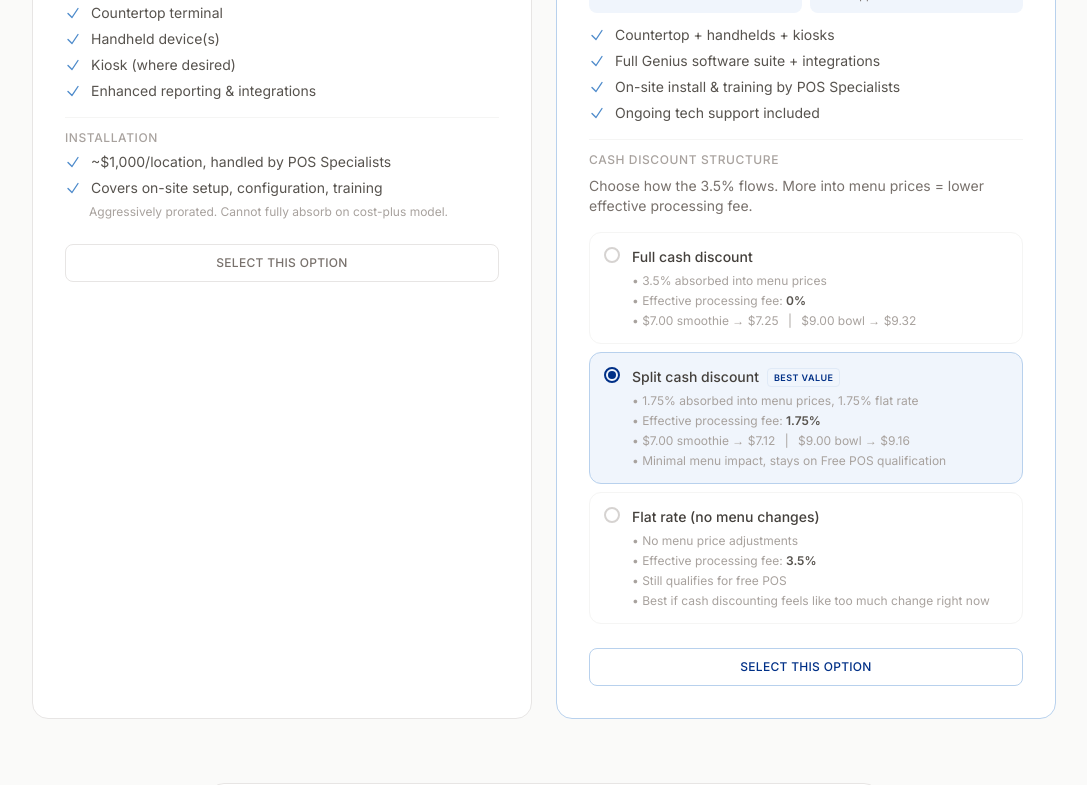
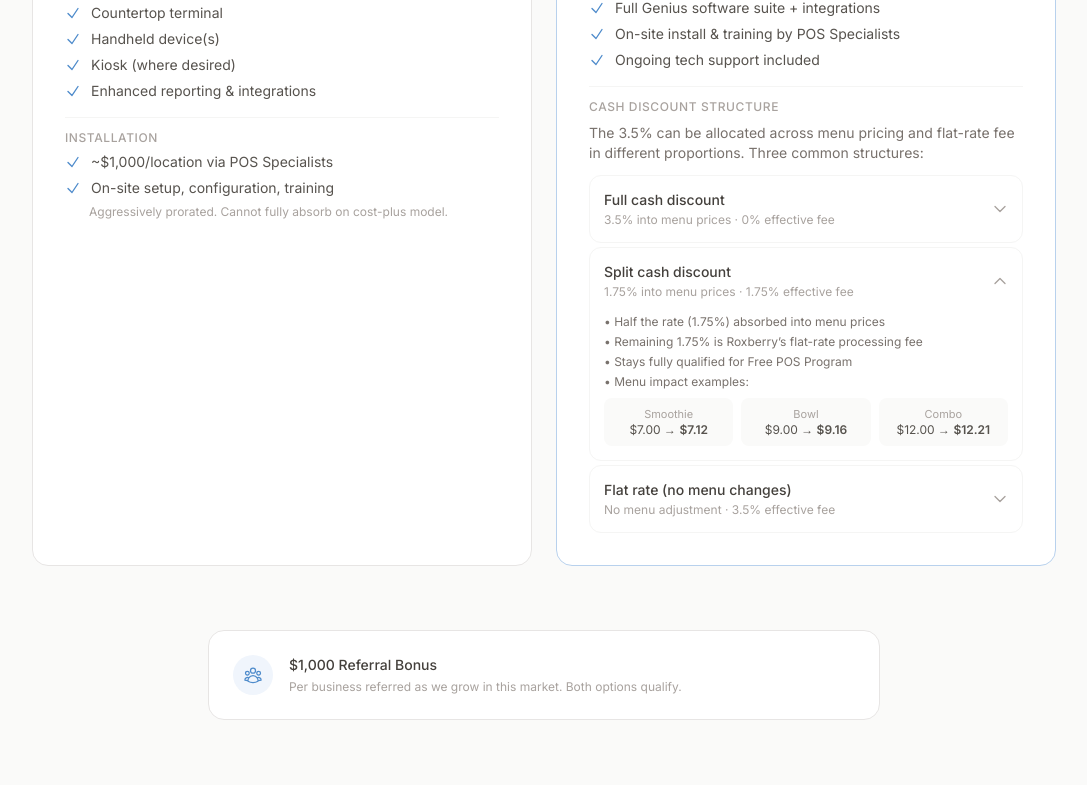
Before and after one commit to hunkygh/roxberry-proposal, a Next.js app: page / in a window 1280 px wide. Shown: the part 700-1485 px from the top of the page, without its empty margins (96-1183 px from the left). Built offline with nearby package versions, Linux system fonts and the light colour scheme.

Commit message:
informational only: remove all CTAs, add accordion drawers for CD structures

```diff
--- a/app/page.tsx
+++ b/app/page.tsx
@@ -1,15 +1,6 @@
 'use client'
 
-import { useState, useEffect, useCallback } from 'react'
-
-type PlanSelection = 'cost-plus' | 'free-pos' | null
-type CdStructure = 'full-cd' | 'split-cd' | 'flat-rate'
-
-interface StoredSelection {
-  plan: PlanSelection
-  cdStructure?: CdStructure
-  timestamp: string
-}
+import { useState } from 'react'
 
 const CheckIcon = () => (
   <svg className="w-4 h-4 text-gp-400 shrink-0 mt-0.5" fill="none" viewBox="0 0 24 24" strokeWidth={2} stroke="currentColor">
@@ -17,80 +8,16 @@ const CheckIcon = () => (
   </svg>
 )
 
-const StarIcon = () => (
-  <svg className="w-3.5 h-3.5" fill="currentColor" viewBox="0 0 20 20">
-    <path d="M9.049 2.927c.3-.921 1.603-.921 1.902 0l1.07 3.292a1 1 0 00.95.69h3.462c.969 0 1.371 1.24.588 1.81l-2.8 2.034a1 1 0 00-.364 1.118l1.07 3.292c.3.921-.755 1.688-1.54 1.118l-2.8-2.034a1 1 0 00-1.175 0l-2.8 2.034c-.784.57-1.838-.197-1.539-1.118l1.07-3.292a1 1 0 00-.364-1.118L2.98 8.72c-.783-.57-.38-1.81.588-1.81h3.461a1 1 0 00.951-.69l1.07-3.292z" />
+const ChevronIcon = ({ open }: { open: boolean }) => (
+  <svg className={`w-4 h-4 text-stone-400 shrink-0 transition-transform duration-200 ${open ? 'rotate-180' : ''}`} fill="none" viewBox="0 0 24 24" strokeWidth={2} stroke="currentColor">
+    <path strokeLinecap="round" strokeLinejoin="round" d="M19.5 8.25l-7.5 7.5-7.5-7.5" />
   </svg>
 )
 
-const RadioDot = ({ active }: { active: boolean }) => (
-  <div className={`w-4 h-4 rounded-full border-2 shrink-0 flex items-center justify-center transition-colors ${
-    active ? 'border-gp-500' : 'border-stone-300'
-  }`}>
-    {active && <div className="w-2 h-2 rounded-full bg-gp-500" />}
-  </div>
-)
+export default function Proposal() {
+  const [openDrawer, setOpenDrawer] = useState<string | null>('split-cd')
 
-export default function Proposal() {
-  const [plan, setPlan] = useState<PlanSelection>(null)
-  const [cdStructure, setCdStructure] = useState<CdStructure>('split-cd')
-  const [confirmed, setConfirmed] = useState(false)
-  const [showModal, setShowModal] = useState(false)
-  const [hydrated, setHydrated] = useState(false)
-
-  useEffect(() => {
-    try {
-      const raw = localStorage.getItem('roxberry-selection')
-      if (raw) {
-        const stored: StoredSelection = JSON.parse(raw)
-        setPlan(stored.plan)
-        if (stored.cdStructure) setCdStructure(stored.cdStructure)
-        setConfirmed(true)
-      }
-    } catch {}
-    setHydrated(true)
-  }, [])
-
-  const handleSelect = useCallback((option: PlanSelection) => {
-    if (confirmed) return
-    setPlan(option)
-    setShowModal(true)
-  }, [confirmed])
-
-  const handleConfirm = useCallback(() => {
-    const data: StoredSelection = {
-      plan,
-      cdStructure: plan === 'free-pos' ? cdStructure : undefined,
-      timestamp: new Date().toISOString(),
-    }
-    localStorage.setItem('roxberry-selection', JSON.stringify(data))
-    setConfirmed(true)
-    setShowModal(false)
-  }, [plan, cdStructure])
-
-  const handleReset = useCallback(() => {
-    localStorage.removeItem('roxberry-selection')
-    setPlan(null)
-    setCdStructure('split-cd')
-    setConfirmed(false)
-  }, [])
-
-  if (!hydrated) return null
-
-  const costPlusDimmed = confirmed && plan !== 'cost-plus'
-  const frePosDimmed = confirmed && plan !== 'free-pos'
-
-  const planLabel = plan === 'cost-plus'
-    ? 'Cost + Interchange (Flagship Match)'
-    : plan === 'free-pos'
-    ? 'Free POS Program'
-    : ''
-
-  const cdLabel = cdStructure === 'full-cd'
-    ? 'Full Cash Discount (0% effective fee)'
-    : cdStructure === 'split-cd'
-    ? 'Split Cash Discount (1.75% menu / 1.75% flat rate)'
-    : 'Flat Rate (3.5%)'
+  const toggle = (id: string) => setOpenDrawer(prev => prev === id ? null : id)
 
   return (
     <main className="min-h-screen px-4 py-12 sm:py-20">
@@ -107,41 +34,13 @@ export default function Proposal() {
 
         <div className="max-w-2xl mx-auto mb-12 animate-fade-in text-center">
           <p className="text-sm text-stone-500 leading-relaxed">
-            Two paths to the full Genius POS suite. Same equipment, same integrations, same support. The difference is how the economics work. Select whichever fits best.
+            Two paths to the full Genius POS suite. Same equipment, same integrations, same support. The difference is how the economics work.
           </p>
         </div>
 
-        {confirmed && (
-          <div className="mb-10 text-center animate-slide-down">
-            <div className="inline-flex items-center gap-2 bg-gp-50 border border-gp-200 rounded-full px-5 py-2.5 text-sm text-gp-600">
-              <svg className="w-4 h-4 text-gp-500" fill="none" viewBox="0 0 24 24" strokeWidth={2.5} stroke="currentColor">
-                <path strokeLinecap="round" strokeLinejoin="round" d="M9 12.75L11.25 15 15 9.75M21 12a9 9 0 11-18 0 9 9 0 0118 0z" />
-              </svg>
-              <span>
-                Selection confirmed{plan === 'free-pos' ? `: ${cdLabel}` : `: ${planLabel}`}.
-                Your Global Payments team will be in touch to finalize next steps.
-              </span>
-            </div>
-            <button
-              onClick={handleReset}
-              className="block mx-auto mt-3 text-xs text-stone-400 hover:text-stone-600 underline underline-offset-2 transition-colors"
-            >
-              Change selection
-            </button>
-          </div>
-        )}
-
         <div className="grid md:grid-cols-2 gap-6 mb-16">
 
-          <div
-            className={`relative rounded-2xl border bg-white p-8 transition-all duration-500 animate-fade-in stagger-1 ${
-              costPlusDimmed
-                ? 'opacity-40 scale-[0.98] pointer-events-none'
-                : confirmed && plan === 'cost-plus'
-                ? 'border-gp-300 shadow-sm ring-1 ring-gp-100'
-                : 'border-stone-200 hover:border-stone-300 hover:shadow-sm'
-            }`}
-          >
+          <div className="rounded-2xl border border-stone-200 bg-white p-8 animate-fade-in stagger-1">
             <div className="mb-5">
               <span className="text-[10px] font-semibold tracking-[0.15em] uppercase text-stone-400">Option A</span>
               <h2 className="text-xl font-semibold text-stone-900 mt-1">Cost + Interchange</h2>
@@ -149,19 +48,15 @@ export default function Proposal() {
             </div>
 
             <p className="text-sm text-stone-500 leading-relaxed mb-5">
-              Traditional processing model. No menu price changes, no surcharging. You pay actual interchange cost plus a small margin, with equipment and software on a flat monthly rate.
+              Traditional processing model. No menu price changes, no surcharging. Actual interchange cost plus a small margin, with equipment and software on a flat monthly rate.
             </p>
 
-            <div className="space-y-4 mb-6">
+            <div className="space-y-4">
               <div>
                 <p className="text-xs font-medium uppercase tracking-wider text-stone-400 mb-1.5">Processing</p>
                 <ul className="space-y-1.5">
-                  <li className="flex items-start gap-2.5 text-sm text-stone-600">
-                    <CheckIcon /><span>Rates matched to your current pricing</span>
-                  </li>
-                  <li className="flex items-start gap-2.5 text-sm text-stone-600">
-                    <CheckIcon /><span>We own the processing side, so we set rates directly</span>
-                  </li>
+                  <li className="flex items-start gap-2.5 text-sm text-stone-600"><CheckIcon /><span>Rates matched to current pricing</span></li>
+                  <li className="flex items-start gap-2.5 text-sm text-stone-600"><CheckIcon /><span>Set directly by us as processor + technology provider</span></li>
                 </ul>
               </div>
 
@@ -185,57 +80,26 @@ export default function Proposal() {
               <div className="pt-3 border-t border-stone-100">
                 <p className="text-xs font-medium uppercase tracking-wider text-stone-400 mb-1.5">Installation</p>
                 <ul className="space-y-1.5">
-                  <li className="flex items-start gap-2.5 text-sm text-stone-600">
-                    <CheckIcon /><span>~$1,000/location, handled by POS Specialists</span>
-                  </li>
-                  <li className="flex items-start gap-2.5 text-sm text-stone-600">
-                    <CheckIcon /><span>Covers on-site setup, configuration, training</span>
-                  </li>
+                  <li className="flex items-start gap-2.5 text-sm text-stone-600"><CheckIcon /><span>~$1,000/location via POS Specialists</span></li>
+                  <li className="flex items-start gap-2.5 text-sm text-stone-600"><CheckIcon /><span>On-site setup, configuration, training</span></li>
                   <li className="text-xs text-stone-400 ml-6 mt-1">Aggressively prorated. Cannot fully absorb on cost-plus model.</li>
                 </ul>
               </div>
             </div>
-
-            <button
-              onClick={() => handleSelect('cost-plus')}
-              disabled={confirmed}
-              className={`w-full py-2.5 px-5 rounded-lg text-xs font-medium tracking-wide uppercase transition-all ${
-                confirmed && plan === 'cost-plus'
-                  ? 'bg-gp-50 text-gp-600 border border-gp-200 cursor-default'
-                  : 'border border-stone-200 text-stone-500 hover:border-gp-300 hover:text-gp-600'
-              }`}
-            >
-              {confirmed && plan === 'cost-plus' ? '\u2713 Selected' : 'Select this option'}
-            </button>
           </div>
 
-          <div
-            className={`relative rounded-2xl border bg-white p-8 transition-all duration-500 animate-fade-in stagger-2 ${
-              frePosDimmed
-                ? 'opacity-40 scale-[0.98] pointer-events-none'
-                : confirmed && plan === 'free-pos'
-                ? 'border-gp-300 shadow-sm ring-1 ring-gp-100'
-                : 'border-gp-200 hover:border-gp-300 hover:shadow-sm'
-            }`}
-          >
-            <div className="absolute -top-3 left-8">
-              <span className="inline-flex items-center gap-1.5 bg-gp-500 text-white text-[10px] font-semibold tracking-wider uppercase px-3 py-1 rounded-full">
-                <StarIcon />
-                Recommended
-              </span>
-            </div>
-
-            <div className="mb-5 mt-2">
+          <div className="rounded-2xl border border-gp-200 bg-white p-8 animate-fade-in stagger-2">
+            <div className="mb-5">
               <span className="text-[10px] font-semibold tracking-[0.15em] uppercase text-stone-400">Option B</span>
               <h2 className="text-xl font-semibold text-stone-900 mt-1">Free POS Program</h2>
               <p className="text-sm text-stone-400 mt-1">Cash discount model, zero hardware cost</p>
             </div>
 
             <p className="text-sm text-stone-500 leading-relaxed mb-5">
-              Roxberry qualifies at ~$18M annual revenue. Cash discounting at 3.5% funds the entire POS deployment: equipment, software, install, and ongoing support are all covered. You choose how much of that 3.5% to absorb into menu prices vs. retain as a flat processing fee.
+              Revenue-qualified at ~$18M/yr. Cash discounting at 3.5% funds the entire POS deployment. Equipment, software, install, and ongoing support are all covered at no additional cost.
             </p>
 
-            <div className="space-y-4 mb-6">
+            <div className="space-y-4">
               <div>
                 <p className="text-xs font-medium uppercase tracking-wider text-stone-400 mb-2">What&rsquo;s covered</p>
                 <div className="grid grid-cols-2 gap-2">
@@ -256,92 +120,100 @@ export default function Proposal() {
 
               <div className="pt-3 border-t border-stone-100">
                 <p className="text-xs font-medium uppercase tracking-wider text-stone-400 mb-2">Cash discount structure</p>
-                <p className="text-sm text-stone-500 mb-4">
-                  Choose how the 3.5% flows. More into menu prices = lower effective processing fee.
+                <p className="text-sm text-stone-500 mb-3">
+                  The 3.5% can be allocated across menu pricing and flat-rate fee in different proportions. Three common structures:
                 </p>
-                <div className="space-y-2">
 
-                  <button
-                    onClick={() => !confirmed && setCdStructure('full-cd')}
-                    disabled={confirmed}
-                    className={`w-full text-left flex items-start gap-3 p-3.5 rounded-xl border transition-all ${
-                      cdStructure === 'full-cd'
-                        ? 'border-gp-200 bg-gp-50'
-                        : 'border-stone-100 hover:border-stone-200'
-                    }`}
-                  >
-                    <RadioDot active={cdStructure === 'full-cd'} />
-                    <div>
-                      <p className="text-sm font-medium text-stone-700">Full cash discount</p>
-                      <ul className="mt-1.5 space-y-1 text-xs text-stone-400">
-                        <li>&bull; 3.5% absorbed into menu prices</li>
-                        <li>&bull; Effective processing fee: <span className="font-semibold text-stone-600">0%</span></li>
-                        <li>&bull; $7.00 smoothie &rarr; $7.25 &ensp;|&ensp; $9.00 bowl &rarr; $9.32</li>
-                      </ul>
-                    </div>
-                  </button>
+                <div className="space-y-1">
+                  <div className="rounded-xl border border-stone-100 overflow-hidden">
+                    <button onClick={() => toggle('full-cd')} className="w-full flex items-center justify-between gap-3 p-3.5 text-left hover:bg-stone-50 transition-colors">
+                      <div>
+                        <p className="text-sm font-medium text-stone-700">Full cash discount</p>
+                        <p className="text-xs text-stone-400 mt-0.5">3.5% into menu prices &middot; 0% effective fee</p>
+                      </div>
+                      <ChevronIcon open={openDrawer === 'full-cd'} />
+                    </button>
+                    {openDrawer === 'full-cd' && (
+                      <div className="px-3.5 pb-3.5 animate-slide-down">
+                        <ul className="space-y-1 text-xs text-stone-500">
+                          <li>&bull; Entire 3.5% absorbed into menu prices</li>
+                          <li>&bull; Roxberry&rsquo;s effective processing fee: <span className="font-semibold text-stone-700">0%</span></li>
+                          <li>&bull; Menu impact examples:</li>
+                        </ul>
+                        <div className="mt-2 grid grid-cols-3 gap-2">
+                          <div className="bg-stone-50 rounded-lg p-2 text-center">
+                            <p className="text-[11px] text-stone-400">Smoothie</p>
+                            <p className="text-xs text-stone-600">$7.00 &rarr; <span className="font-semibold">$7.25</span></p>
+                          </div>
+                          <div className="bg-stone-50 rounded-lg p-2 text-center">
+                            <p className="text-[11px] text-stone-400">Bowl</p>
+                            <p className="text-xs text-stone-600">$9.00 &rarr; <span className="font-semibold">$9.32</span></p>
+                          </div>
+                          <div className="bg-stone-50 rounded-lg p-2 text-center">
+                            <p className="text-[11px] text-stone-400">Combo</p>
+                            <p className="text-xs text-stone-600">$12.00 &rarr; <span className="font-semibold">$12.42</span></p>
+                          </div>
+                        </div>
+                      </div>
+                    )}
+                  </div>
 
-                  <button
-                    onClick={() => !confirmed && setCdStructure('split-cd')}
-                    disabled={confirmed}
-                    className={`w-full text-left flex items-start gap-3 p-3.5 rounded-xl border transition-all ${
-                      cdStructure === 'split-cd'
-                        ? 'border-gp-200 bg-gp-50'
-                        : 'border-stone-100 hover:border-stone-200'
-                    }`}
-                  >
-                    <RadioDot active={cdStructure === 'split-cd'} />
-                    <div className="flex-1">
-                      <div className="flex items-center gap-2">
+                  <div className="rounded-xl border border-stone-100 overflow-hidden">
+                    <button onClick={() => toggle('split-cd')} className="w-full flex items-center justify-between gap-3 p-3.5 text-left hover:bg-stone-50 transition-colors">
+                      <div>
                         <p className="text-sm font-medium text-stone-700">Split cash discount</p>
-                        <span className="text-[9px] font-semibold tracking-wider uppercase text-gp-500 bg-gp-50 border border-gp-100 px-1.5 py-0.5 rounded">
-                          Best value
-                        </span>
+                        <p className="text-xs text-stone-400 mt-0.5">1.75% into menu prices &middot; 1.75% effective fee</p>
                       </div>
-                      <ul className="mt-1.5 space-y-1 text-xs text-stone-400">
-                        <li>&bull; 1.75% absorbed into menu prices, 1.75% flat rate</li>
-                        <li>&bull; Effective processing fee: <span className="font-semibold text-stone-600">1.75%</span></li>
-                        <li>&bull; $7.00 smoothie &rarr; $7.12 &ensp;|&ensp; $9.00 bowl &rarr; $9.16</li>
-                        <li>&bull; Minimal menu impact, stays on Free POS qualification</li>
-                      </ul>
-                    </div>
-                  </button>
+                      <ChevronIcon open={openDrawer === 'split-cd'} />
+                    </button>
+                    {openDrawer === 'split-cd' && (
+                      <div className="px-3.5 pb-3.5 animate-slide-down">
+                        <ul className="space-y-1 text-xs text-stone-500">
+                          <li>&bull; Half the rate (1.75%) absorbed into menu prices</li>
+                          <li>&bull; Remaining 1.75% is Roxberry&rsquo;s flat-rate processing fee</li>
+                          <li>&bull; Stays fully qualified for Free POS Program</li>
+                          <li>&bull; Menu impact examples:</li>
+                        </ul>
+                        <div className="mt-2 grid grid-cols-3 gap-2">
+                          <div className="bg-stone-50 rounded-lg p-2 text-center">
+                            <p className="text-[11px] text-stone-400">Smoothie</p>
+                            <p className="text-xs text-stone-600">$7.00 &rarr; <span className="font-semibold">$7.12</span></p>
+                          </div>
+                          <div className="bg-stone-50 rounded-lg p-2 text-center">
+                            <p className="text-[11px] text-stone-400">Bowl</p>
+                            <p className="text-xs text-stone-600">$9.00 &rarr; <span className="font-semibold">$9.16</span></p>
+                          </div>
+                          <div className="bg-stone-50 rounded-lg p-2 text-center">
+                            <p className="text-[11px] text-stone-400">Combo</p>
+                            <p className="text-xs text-stone-600">$12.00 &rarr; <span className="font-semibold">$12.21</span></p>
+                          </div>
+                        </div>
+                      </div>
+                    )}
+                  </div>
 
-                  <button
-                    onClick={() => !confirmed && setCdStructure('flat-rate')}
-                    disabled={confirmed}
-                    className={`w-full text-left flex items-start gap-3 p-3.5 rounded-xl border transition-all ${
-                      cdStructure === 'flat-rate'
-                        ? 'border-gp-200 bg-gp-50'
-                        : 'border-stone-100 hover:border-stone-200'
-                    }`}
-                  >
-                    <RadioDot active={cdStructure === 'flat-rate'} />
-                    <div>
-                      <p className="text-sm font-medium text-stone-700">Flat rate (no menu changes)</p>
-                      <ul className="mt-1.5 space-y-1 text-xs text-stone-400">
-                        <li>&bull; No menu price adjustments</li>
-                        <li>&bull; Effective processing fee: <span className="font-semibold text-stone-600">3.5%</span></li>
-                        <li>&bull; Still qualifies for free POS</li>
-                        <li>&bull; Best if cash discounting feels like too much change right now</li>
-                      </ul>
-                    </div>
-                  </button>
+                  <div className="rounded-xl border border-stone-100 overflow-hidden">
+                    <button onClick={() => toggle('flat-rate')} className="w-full flex items-center justify-between gap-3 p-3.5 text-left hover:bg-stone-50 transition-colors">
+                      <div>
+                        <p className="text-sm font-medium text-stone-700">Flat rate (no menu changes)</p>
+                        <p className="text-xs text-stone-400 mt-0.5">No menu adjustment &middot; 3.5% effective fee</p>
+                      </div>
+                      <ChevronIcon open={openDrawer === 'flat-rate'} />
+                    </button>
+                    {openDrawer === 'flat-rate' && (
+                      <div className="px-3.5 pb-3.5 animate-slide-down">
+                        <ul className="space-y-1 text-xs text-stone-500">
+                          <li>&bull; No menu price adjustments at all</li>
+                          <li>&bull; Roxberry pays 3.5% as a standard flat processing fee</li>
+                          <li>&bull; Still qualifies for free POS</li>
+                          <li>&bull; Most straightforward if cash discounting isn&rsquo;t the right fit</li>
+                        </ul>
+                      </div>
+                    )}
+                  </div>
                 </div>
               </div>
             </div>
-
-            <button
-              onClick={() => handleSelect('free-pos')}
-              disabled={confirmed}
-              className={`w-full py-2.5 px-5 rounded-lg text-xs font-medium tracking-wide uppercase transition-all ${
-                confirmed && plan === 'free-pos'
-                  ? 'bg-gp-50 text-gp-600 border border-gp-200 cursor-default'
-                  : 'border border-gp-200 text-gp-500 hover:border-gp-400 hover:text-gp-600'
-              }`}
-            >
-              {confirmed && plan === 'free-pos' ? '\u2713 Selected' : 'Select this option'}
-            </button>
           </div>
         </div>
 
@@ -354,9 +226,7 @@ export default function Proposal() {
             </div>
             <div>
               <p className="text-sm font-medium text-stone-700">$1,000 Referral Bonus</p>
-              <p className="text-xs text-stone-400 mt-1">
-                Per business referred as we grow in this market. Both options qualify.
-              </p>
+              <p className="text-xs text-stone-400 mt-1">Per business referred as we grow in this market. Both options qualify.</p>
             </div>
           </div>
         </div>
@@ -367,41 +237,6 @@ export default function Proposal() {
           </p>
         </footer>
       </div>
-
-      {showModal && (
-        <div className="fixed inset-0 z-50 flex items-center justify-center px-4">
-          <div className="absolute inset-0 bg-stone-900/30 backdrop-blur-sm" onClick={() => { setShowModal(false); setPlan(null) }} />
-          <div className="relative bg-white rounded-2xl shadow-xl max-w-md w-full p-8 animate-fade-in-scale">
-            <h3 className="text-lg font-semibold text-stone-900 mb-2">Confirm your selection</h3>
-            <p className="text-sm text-stone-500 mb-1">
-              <span className="font-medium text-stone-700">{planLabel}</span>
-            </p>
-            {plan === 'free-pos' && (
-              <p className="text-sm text-stone-500 mb-6">
-                Structure: <span className="font-medium text-stone-700">{cdLabel}</span>
-              </p>
-            )}
-            {plan === 'cost-plus' && <div className="mb-6" />}
-            <p className="text-xs text-stone-400 mb-6">
-              Not binding. Registers your preference so your rep can prepare next steps.
-            </p>
-            <div className="flex gap-3">
-              <button
-                onClick={() => { setShowModal(false); setPlan(null) }}
-                className="flex-1 py-2.5 px-4 rounded-xl text-sm font-medium border border-stone-200 text-stone-600 hover:bg-stone-50 transition-colors"
-              >
-                Go back
-              </button>
-              <button
-                onClick={handleConfirm}
-                className="flex-1 py-2.5 px-4 rounded-xl text-sm font-medium bg-gp-500 text-white hover:bg-gp-600 transition-colors"
-              >
-                Confirm
-              </button>
-            </div>
-          </div>
-        </div>
-      )}
     </main>
   )
 }
```
